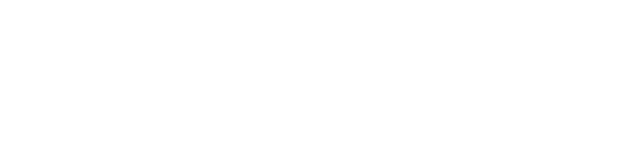
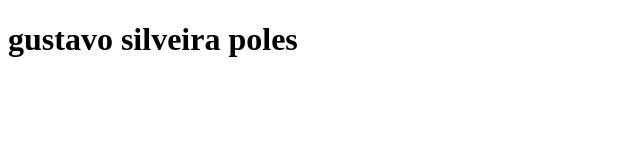
Before and after one commit to gustavopoles37/test, a plain HTML site: page index.html in a window 1280 px wide. Shown: the whole page, without its empty margins (0-640 px from the left). Drawn offline with Linux system fonts and the light colour scheme.

Commit message:
remocao do titulo

```diff
--- a/index.html
+++ b/index.html
@@ -4,10 +4,10 @@
     <meta charset="UTF-8">
     <meta http-equiv="X-UA-Compatible" content="IE=edge">
     <meta name="viewport" content="width=device-width, initial-scale=1.0">
-    <title>Document</title>
+
 </head>
 <body>
-
+    <h1>gustavo silveira poles</h1>
 
 
 </body>
```
